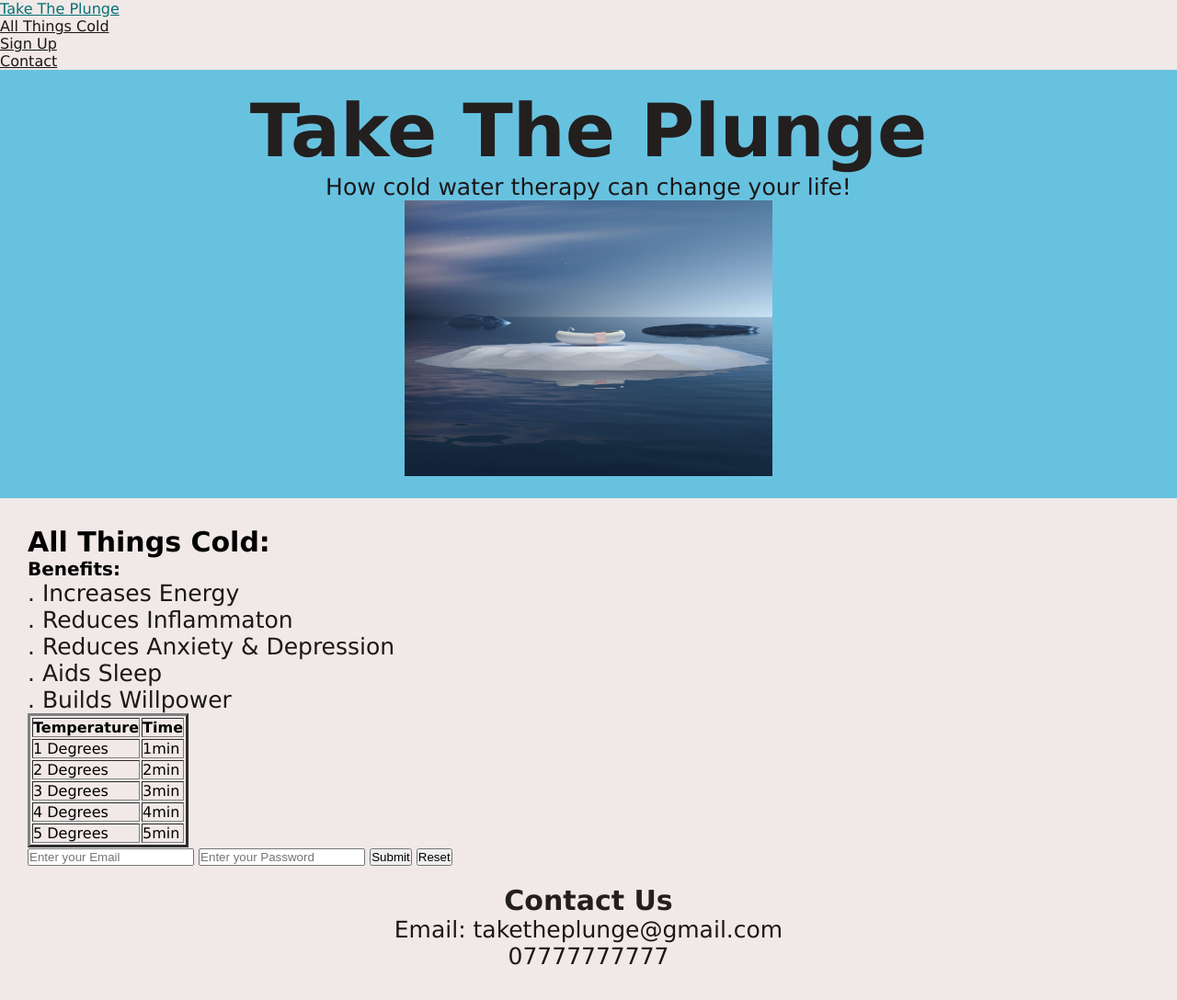
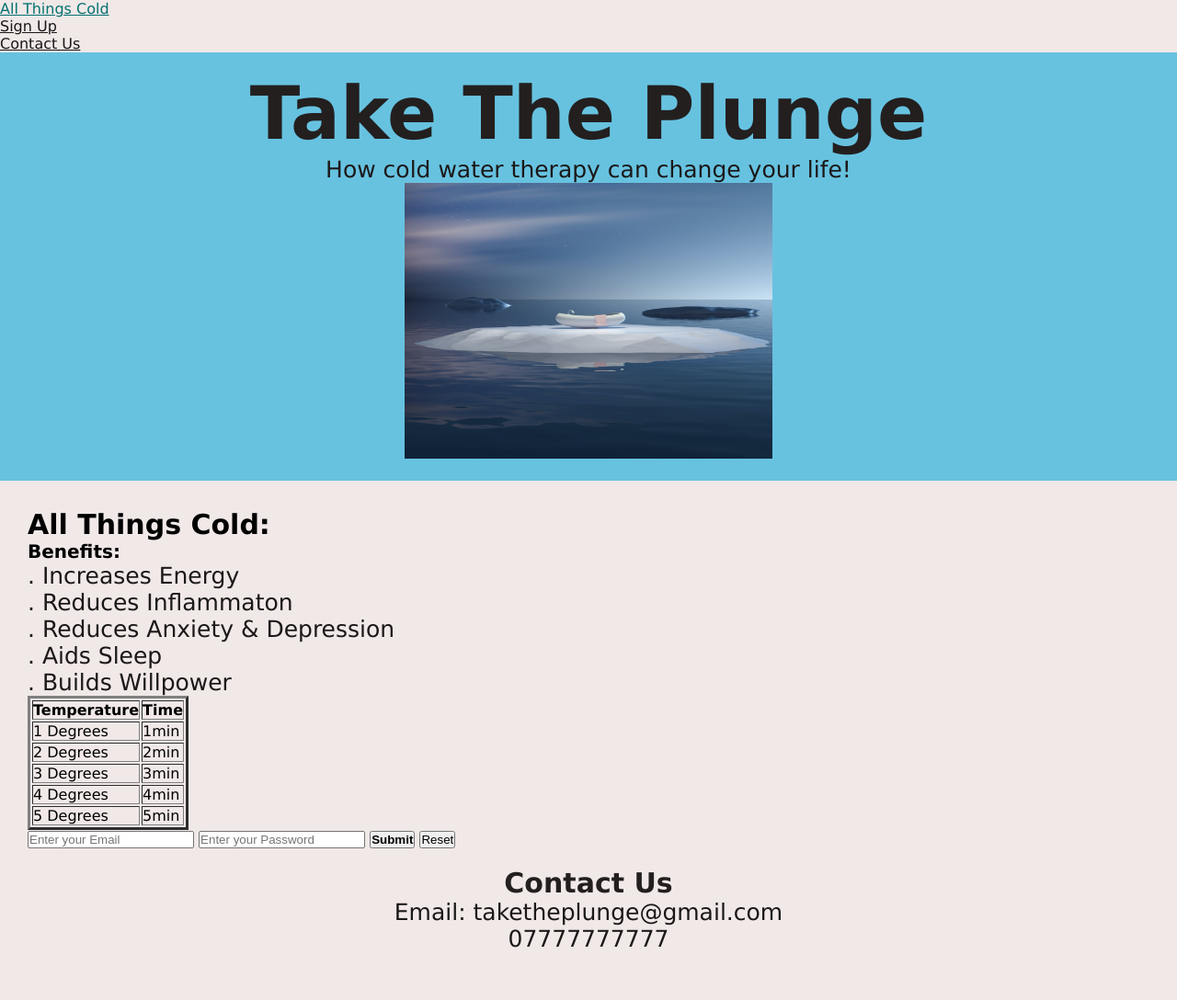
Before and after one commit to MattWass/My-Project-1-5, a plain HTML site: page index.html in a window 1280 px wide. Shown: the whole page at 92% size. Drawn offline with Linux system fonts and the light colour scheme.

Commit message:
altering lists

```diff
--- a/index.html
+++ b/index.html
@@ -13,10 +13,9 @@
     <!-- Navigation -->
     <nav id="nav">
      <ul>
-        <li id="logo"> <a href="#header">Take The Plunge</a></li>
-        <li><a href="#benefits">All Things Cold</a></li>
+        <li><a href="#all things cold">All Things Cold</a></li>
         <li><a href="#sign up">Sign Up</a></li>
-        <li><a href="#contact">Contact</a></li>
+        <li><a href="#contact">Contact Us</a></li>
     </ul>
     </nav>
     <!-- Header -->
@@ -74,8 +73,8 @@
             <form action="https://mattwass.github.io/My-Project-1-5/" method="post">
                 <input type="text" name="email" placeholder="Enter your Email">
                 <input type="password" name="password" placeholder="Enter your Password">
-                <input type="submit">
-                <input type="reset" name="Reset Form">
+                <button type="submit"> <strong>Submit</strong> </button>
+                <input type="reset" value="Reset">
              </form>
         </body>
 
```
